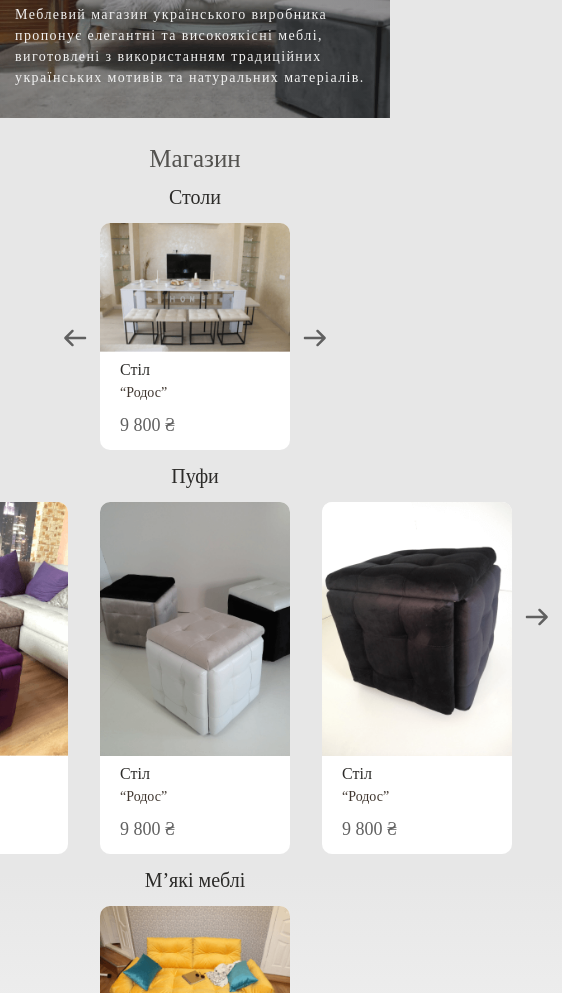
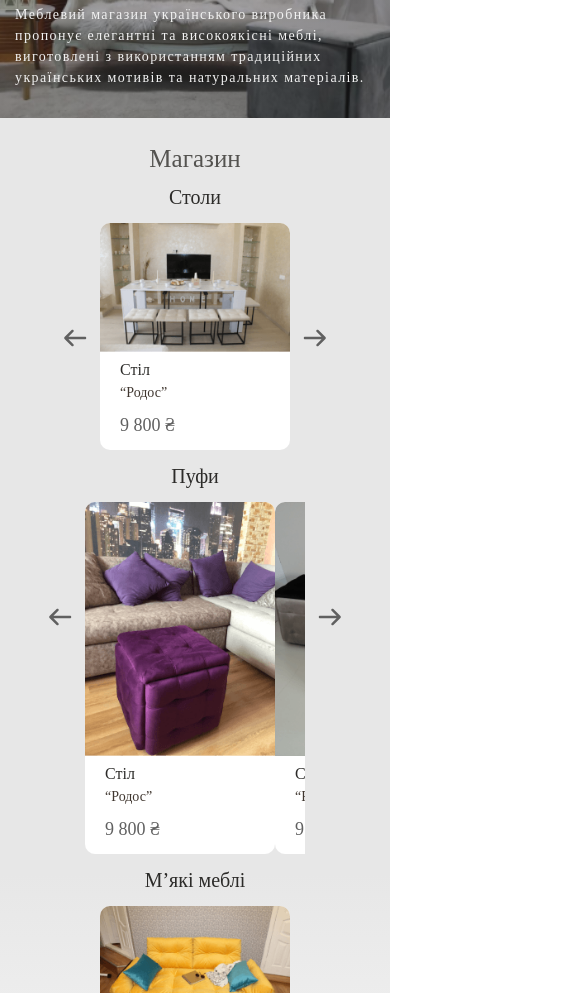
Before and after one commit to Tanya8135/shop-furniture, a plain HTML site: page index.html in a window 390 px wide. Shown: the part 164-1157 px from the top of the page, 562 px wide, since content can reach past the window. Drawn offline with nearby package versions, Linux system fonts and the light colour scheme.

Commit message:
fix puff

```diff
--- a/index.html
+++ b/index.html
@@ -125,8 +125,9 @@
               </svg>
             </button>
 
-            <ul class="pouf-list">
-              <li class="pouf-item">
+            <div class="slider">
+              <!-- <ul class="pouf-list"> -->
+                <!-- <li class="pouf-item"> -->
                   <article class="card card_card-pouf">
                     <img
                       srcset="
@@ -143,8 +144,8 @@
                     <p class="text-card">“Родос”</p>
                     <p class="price-card">9 800 ₴</p>
                   </article>
-              </li>
-              <li class="pouf-item">
+                <!-- </li> -->
+                <!-- <li class="pouf-item"> -->
                   <article class="card card_card-pouf">
                     <img
                       srcset="
@@ -161,8 +162,8 @@
                     <p class="text-card">“Родос”</p>
                     <p class="price-card">9 800 ₴</p>
                   </article>
-              </li>
-              <li class="pouf-item">
+                <!-- </li> -->
+                <!-- <li class="pouf-item"> -->
                   <article class="card card_card-pouf">
                     <img
                       srcset="
@@ -179,8 +180,9 @@
                     <p class="text-card">“Родос”</p>
                     <p class="price-card">9 800 ₴</p>
                   </article>
-              </li>
+                <!-- </li> -->
               </ul>
+            </div>
 
             <button class="btn-arrow btn-arrow_position-r">
               <svg width="30" height="30" class="shadow-arrow">
@@ -199,7 +201,7 @@
             </button>
 
             <ul class="table-list">
-              <li class="table-item slider">
+              <li class="table-item">
                 <article class="card">
                   <img
                     srcset="
@@ -218,12 +220,12 @@
                 </article>
               </li>
 
-              <li class="table-item slider">
+              <li class="table-item">
                 <article class="card">
                   <img
                     srcset="
-                      ./images/card/mob/sunbed_230.png   230w,
-                      ./images/card/mob/sunbed_230@2.png 460w,
+                      ./images/card/mob/sunbed_230.png       230w,
+                      ./images/card/mob/sunbed_230@2.png     460w,
                       ./images/card/desktop/sunbed_380.png   380w,
                       ./images/card/desktop/sunbed_380@2.png 760w
                     "
--- a/sass/components/hero/_hero.scss
+++ b/sass/components/hero/_hero.scss
@@ -1,5 +1,19 @@
 .hero {
   @include min-mobile {
+    background-image: linear-gradient($bg-hero, $bg-hero),
+      url(../../../images/bg-fon/bg-fon_320.png);
+    //   position: relative;
+    //   top: -60px;
+    //   z-index: -1;
+    margin-top: -60px;
+
+    @include retina {
+      background-image: linear-gradient($bg-hero, $bg-hero),
+        url(../images/bg-fon/bg-fon_320.png);
+    }
+  }
+
+  @include mobile {
     background-image: linear-gradient($bg-hero, $bg-hero),
       url(../images/bg-fon/hero-fon_420.png);
     //   position: relative;
--- a/sass/components/shop/_card.scss
+++ b/sass/components/shop/_card.scss
@@ -1,6 +1,10 @@
 .card {
   @include desktop {
     min-width: 380px;
+    margin-left: 56px;
+    &:first-child {
+      margin-left: 0;
+    }
   }
 
   background-color: #fff;
@@ -9,11 +13,6 @@
   background-repeat: no-repeat;
   background-size: cover;
   overflow: hidden;
-  margin-left: 56px;
-
-  &:last-child {
-    margin-left: 0;
-  }
 
   &_card-pouf {
     @include desktop {
@@ -53,26 +52,34 @@
 
 .pouf-list {
   display: flex;
+  margin: 0;
 }
 
 .pouf-item {
-  margin-left: 32px;
-
-  &:first-child {
-    margin-left: 0;
-  }
-
-  @include mobile {
+  @include min-mobile {
     display: none;
 
     &:first-child {
       display: block;
     }
   }
+
+  margin-left: 32px;
+
+  &:first-child {
+    margin-left: 0;
+  }
 }
 
+// SLIDER
 .slider {
+  @include desktop {
+    overflow: hidden;
+  }
+
+  display: flex;
   overflow: hidden;
+  margin: 0;
 }
 
 .title-card {
```
Also changed, not shown: css/main.css, css/main.min.css, images/bg-fon/bg-fon_320.png (added), images/bg-fon/bg-fon_320@2.png (added), 2 other files. Lines whose indentation alone changed are shown as unchanged.
